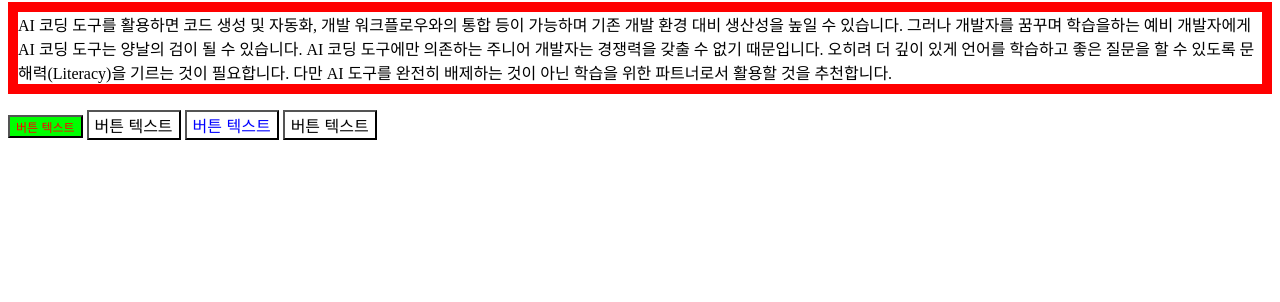
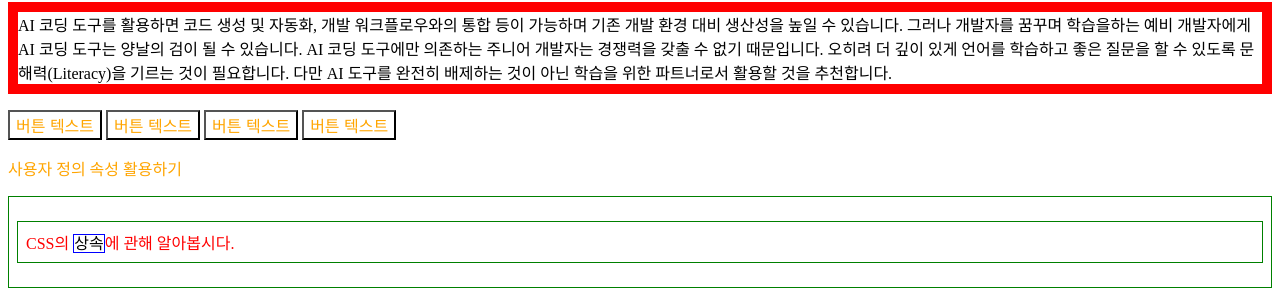
Before and after one commit to zzjae/learn-html-css, a website: page src/css/09-custom-properties.html in a window 1280 px wide. Shown: the part 268-570 px from the top of the page. Drawn offline with Linux system fonts and the light colour scheme; a web font is replaced by a local one.

Commit message:
✨ 커스텀 특징
커스텀 특징

```diff
--- a/src/css/09-custom-properties.html
+++ b/src/css/09-custom-properties.html
@@ -56,5 +56,13 @@
       <button class="popup">버튼 텍스트</button>
       <button class="info">버튼 텍스트</button>
     </div>
+    <div class="container">
+      <p class="parent">사용자 정의 <span class="child">속성</span> 활용하기</p>
+    </div>
+    <div class="lion">
+      <p class="parent">
+        CSS의 <span class="child">상속</span>에 관해 알아봅시다.
+      </p>
+    </div>
   </body>
 </html>
--- a/src/css/styles/09-custom-properties.css
+++ b/src/css/styles/09-custom-properties.css
@@ -1,19 +1,34 @@
+@property --text-color {
+  syntax: '<color>';
+  inherits: false;
+  initial-value: orange;
+}
+
 /* 전역 변수 정의 */
 /* :하나면 가상 클래스(슈도 클래스), ::는 가상요소(슈도 엘리먼트)*/
 :root {
-  --primary-color: #3498db;
-  --secondary-color: #2ecc71;
+  /* 색깔 팔레트 */
   --white: #fff;
   --black: #000;
   --red: #f00;
   --green: #0f0;
   --blue: #00f;
+  --orange: orange;
+  --yellow: yellow;
+  --light-blue: aqua;
 
   /* size */
   --default: 1rem;
   --small: 0.75rem;
   --medium: 0.875rem;
   --large: 1.125rem;
+
+  /* 주요 색 */
+  /* 주요 색상 */
+  --primary-color: var(--orange);
+  --secondary-color: var(--light-blue);
+  --accent-color: var(--yellow);
+  --border-color: var(--red);
 }
 .text-card1 {
   --bg-color: var(--green);
@@ -61,10 +76,10 @@
     background-color: var(--bg-color);
     color: var(--text-color);
   }
-  button.open {
-    --font-size: var(--small);
-    --bg-color: var(--green);
-    --text-color: var(--red);
+  button {
+    font-size: var(--font-size, 1rem);
+    background-color: var(--bg-color, #fff);
+    color: var(--primary-color, #000);
   }
 
   button.close {
@@ -79,3 +94,29 @@
     --bg-color: var(--white);
   }
 }
+
+.container {
+  color: var(--text-color);
+
+  .parent {
+    --text-color: blue;
+    .child {
+      color: var(--text-color);
+    }
+  }
+}
+
+.lion {
+  color: red;
+  border: 1px solid green;
+  padding: 0.5em;
+  .parent {
+    border: inherit;
+    padding: inherit;
+    .child {
+      color: black;
+      border: 1px solid blue;
+      border-color: blue;
+    }
+  }
+}
```
